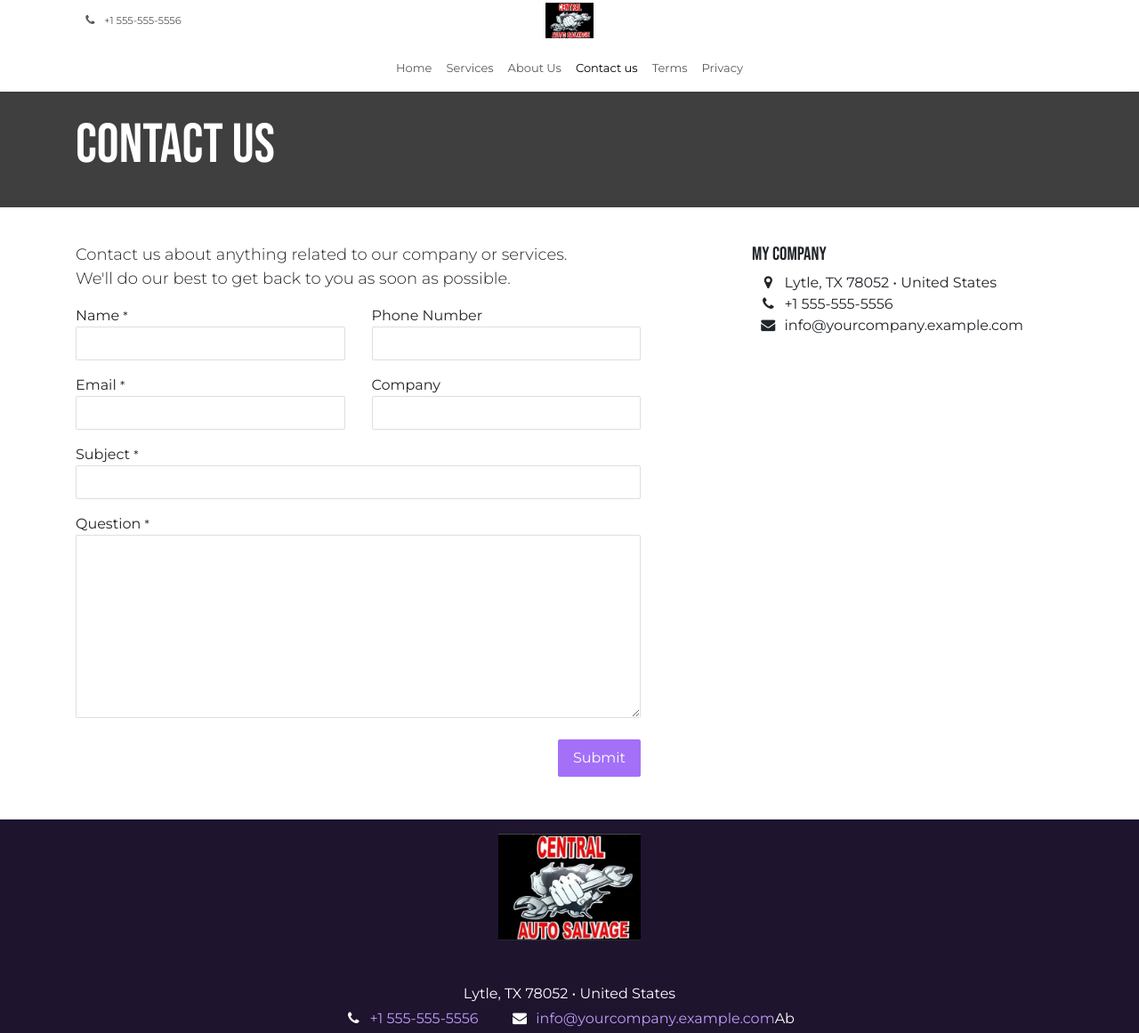
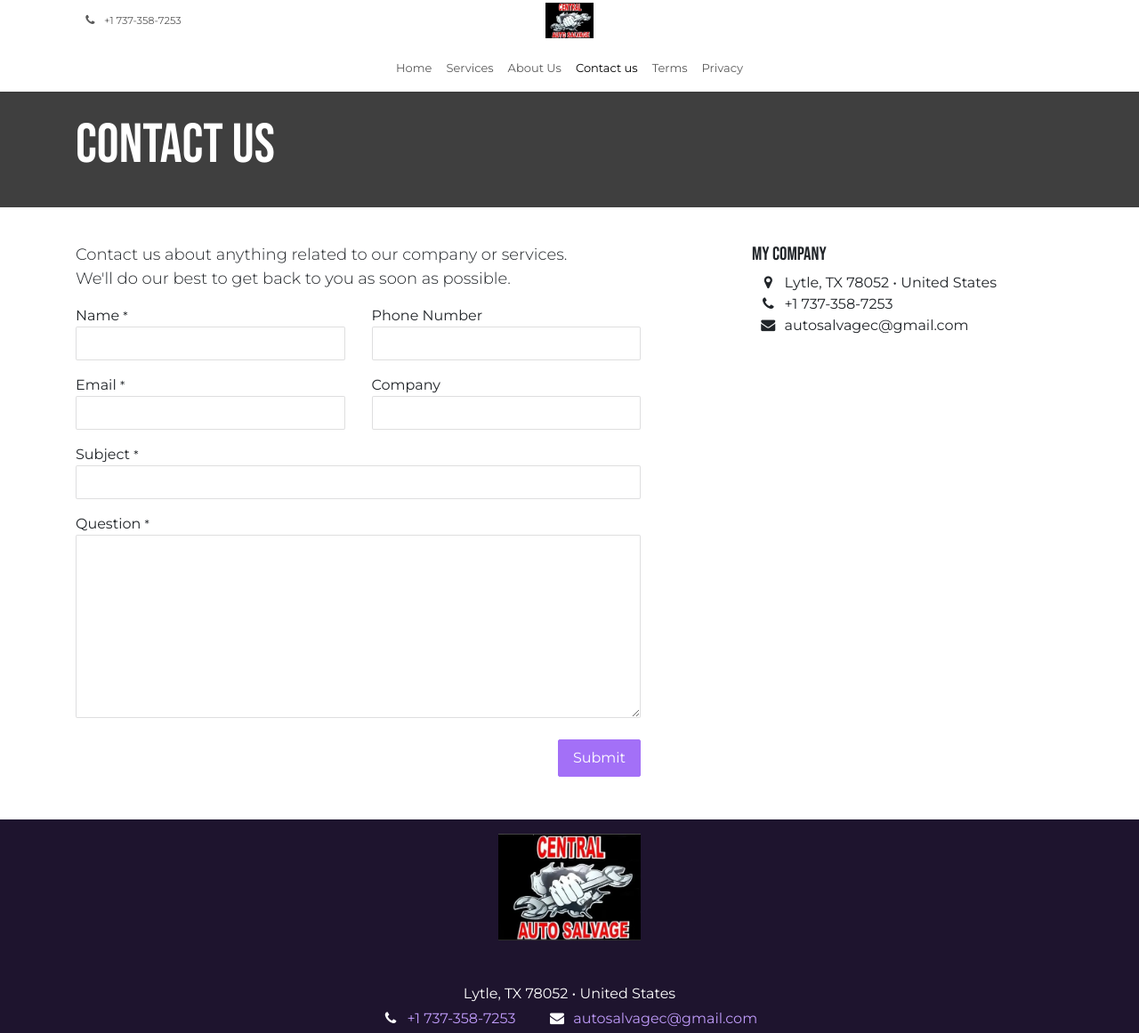
Before and after one commit to CrazyJaffar/CentralAutoSalvage, a plain HTML site: page contactus.html in a window 1280 px wide. Shown: the part 13-1174 px from the top of the page at 89% size. Drawn offline with Linux system fonts and the light colour scheme; a script that the page names is missing.

Commit message:
mail & no

```diff
--- a/contactus.html
+++ b/contactus.html
@@ -67,9 +67,9 @@
 
         <li class="">
                 <div data-name="Text" class="s_text_block ">
-                    <a href="tel:+1 555-555-5556" class="nav-link o_nav-link_secondary p-2">
+                    <a href="tel:+1 737-358-7253" class="nav-link o_nav-link_secondary p-2">
                         <i class="fa fa-1x fa-fw fa-phone me-1"></i>
-                        <span class="o_force_ltr"><small>+1 555-555-5556</small></span>
+                        <span class="o_force_ltr"><small>+1 737-358-7253</small></span>
                     </a>
                 </div>
         </li>
@@ -212,9 +212,9 @@
 
         <li class="">
                 <div data-name="Text" class="s_text_block mt-2">
-                    <a href="tel:+1 555-555-5556" class="nav-link o_nav-link_secondary p-2">
+                    <a href="tel:+1 737-358-7253" class="nav-link o_nav-link_secondary p-2">
                         <i class="fa fa-1x fa-fw fa-phone me-1"></i>
-                        <span class="o_force_ltr"><small>+1 555-555-5556</small></span>
+                        <span class="o_force_ltr"><small>+1 737-358-7253</small></span>
                     </a>
                 </div>
         </li>
@@ -326,8 +326,8 @@
                                 <h5>My Company</h5>
                                 <ul class="list-unstyled mb-0 ps-2">
                                     <li><i class="fa fa-map-marker fa-fw me-2"></i><span class="o_force_ltr">Lytle, TX 78052 • United States</span></li>
-                                    <li><i class="fa fa-phone fa-fw me-2"></i><span class="o_force_ltr">+1 555-555-5556</span></li>
-                                    <li><i class="fa fa-1x fa-fw fa-envelope me-2"></i>info@yourcompany.example.com</li>
+                                    <li><i class="fa fa-phone fa-fw me-2"></i><span class="o_force_ltr">+1 737-358-7253</span></li>
+                                    <li><i class="fa fa-1x fa-fw fa-envelope me-2"></i>autosalvagec@gmail.com</li>
                                 </ul>
                             </div>
                         </div>
@@ -355,8 +355,8 @@
 
                     <p class="text-center mb-1">Lytle, TX 78052 • United States</p>
                     <ul class="list-inline text-center">
-                        <li class="list-inline-item mx-3"><i class="fa fa-1x fa-fw fa-phone me-2"></i><span class="o_force_ltr"><a href="tel:+1 555-555-5556">+1 555-555-5556</a></span></li>
-                        <li class="list-inline-item mx-3"><i class="fa fa-1x fa-fw fa-envelope me-2"></i><a href="mailto:info@yourcompany.example.com">info@yourcompany.example.com</a>Ab</li></ul><p><a class="btn btn-primary" href="terms.html">Terms</a><br/></p><p><a class="btn btn-primary" href="about-us.html">About Us</a><br/></p><p><a class="btn btn-primary" href="contactus.html">Contact</a><br/></p><p><a class="btn btn-primary" href="privacy-1.html">Privacy</a><br/></p>
+                        <li class="list-inline-item mx-3"><i class="fa fa-1x fa-fw fa-phone me-2"></i><span class="o_force_ltr"><a href="tel:+1 737-358-7253">+1 737-358-7253</a></span></li>
+                        <li class="list-inline-item mx-3"><i class="fa fa-1x fa-fw fa-envelope me-2"></i><a href="mailto:autosalvagec@gmail.com">autosalvagec@gmail.com</a></li></ul><p><a class="btn btn-primary" href="terms.html">Terms</a><br/></p><p><a class="btn btn-primary" href="about-us.html">About Us</a><br/></p><p><a class="btn btn-primary" href="contactus.html">Contact</a><br/></p><p><a class="btn btn-primary" href="privacy-1.html">Privacy</a><br/></p>
                 </div>
             </section>
         </div>
```
Also changed, not shown: about-us.html (+6 -6 lines), index.html (+6 -6 lines), our-services.html (+6 -6 lines), privacy-1.html (+6 -6 lines), terms.html (+6 -6 lines).
